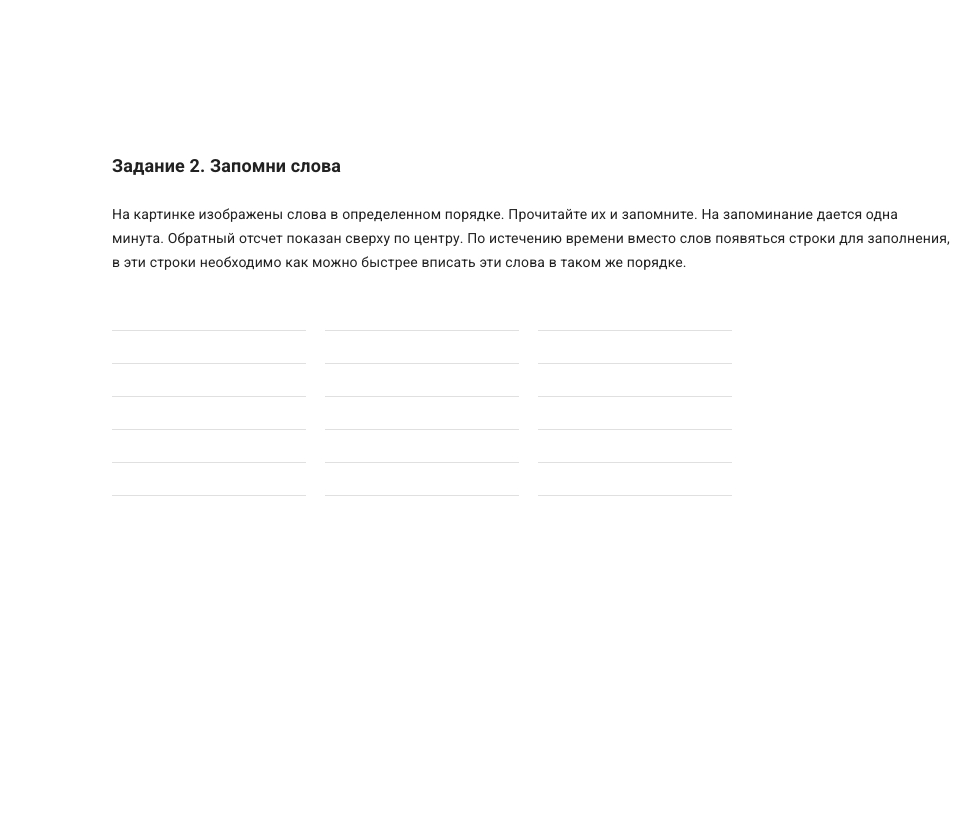
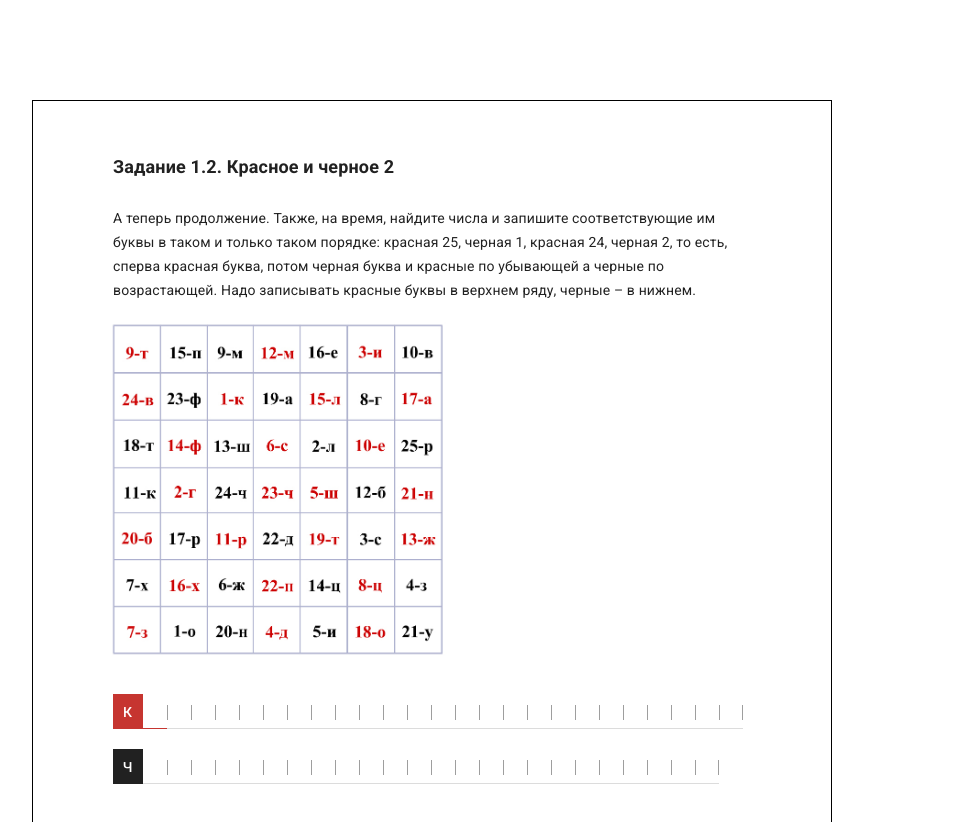
Before and after one commit to avtoriscenaria/archive-tasks, a React (Create React App) app: page / in a window 1280 px wide. Shown: the top 822 px of the page, without its empty margins (68-1048 px from the left). Before the commit the page ends 800 px from the top, so only its background shows below. Built offline with nearby package versions, Linux system fonts and the light colour scheme.

Commit message:
fix styles for Tasks (pixel perfect)

```diff
--- a/src/Container/Container.js
+++ b/src/Container/Container.js
@@ -101,14 +101,15 @@ export default class Container extends Component{
         const {result, crumbs} = this.state;
 
         return (
-            <div style={{margin: 100, width: 1000,
-            //    border: '1px solid black'
+            <div style={{margin: 100, width: 800,
+                boxSizing: 'border-box',
+                 border: '1px solid black'
             }}>
                 {/*<ResultsTable data={this.state.data} onChoose={this.onChoose}*/}
                 {/*              crumbs={crumbs} onChangeDate={this.onChangeDate}*/}
                 {/*              onChangeCrumbs={this.onChangeCrumbs}*/}
                 {/*/>*/}
-                <Task2 result={result} onChange={this.onChange}
+                <Task1_2 result={result} onChange={this.onChange}
                        finished={false} fResults={<div>FINISH</div>} timeOut={true}/>
             </div>
         )
--- a/src/Task1/Task1_1/styles.scss
+++ b/src/Task1/Task1_1/styles.scss
@@ -13,7 +13,7 @@
     letter-spacing: 0.15px;
     color: rgba(0, 0, 0, 0.87);
     text-align: left;
-    padding-bottom: 26px;
+    padding-bottom: 29px;
   }
 
   .description {
@@ -35,7 +35,7 @@
   .task_image {
     width: 100%;
     height: 340px;
-    padding: 28px 0 42px 0;
+    padding: 16px 0 36px 0;
     display: flex;
     align-items: center;
     justify-content: flex-start;
--- a/src/Task1/Task1_2/styles.scss
+++ b/src/Task1/Task1_2/styles.scss
@@ -13,7 +13,7 @@
     letter-spacing: 0.15px;
     color: rgba(0, 0, 0, 0.87);
     text-align: left;
-    padding-bottom: 26px;
+    padding-bottom: 29px;
   }
 
   .description {
@@ -35,7 +35,7 @@
   .task_image {
     width: 100%;
     height: 340px;
-    padding: 28px 0 42px 0;
+    padding: 16px 0 36px 0;
     display: flex;
     align-items: center;
     justify-content: flex-start;
--- a/src/Task1/components/LetterInputs/styles.scss
+++ b/src/Task1/components/LetterInputs/styles.scss
@@ -27,11 +27,12 @@
     width: 24px;
     height: 35px;
     display: flex;
-    align-items: center;
+    padding-top: 11px;
+    //align-items: center;
     border-bottom: 1px solid gainsboro;
 
     .input {
-      height: 10px;
+      height: 15px;
       width: 100%;
       border-left: 1px solid #9E9E9E;
       &::before, &::after {
--- a/src/Task2/components/WordTable/styles.scss
+++ b/src/Task2/components/WordTable/styles.scss
@@ -20,7 +20,8 @@
     box-sizing: border-box;
 
     .word-input {
-      border-bottom: 1px solid rgba(0, 0, 0, 0.12);;
+      border-bottom: 1px solid rgba(0, 0, 0, 0.12);
+      width: 193px;
       input {
         padding: 5px 0;
         font-family: Roboto;
--- a/src/Task2/styles.scss
+++ b/src/Task2/styles.scss
@@ -13,7 +13,7 @@
     letter-spacing: 0.15px;
     color: rgba(0, 0, 0, 0.87);
     text-align: left;
-    padding-bottom: 26px;
+    padding-bottom: 29px;
   }
 
   .description {
@@ -26,7 +26,7 @@
     color: rgba(0, 0, 0, 0.87);
     text-align: left;
     white-space: pre-line;
-    padding-bottom: 23px;
+    padding-bottom: 20px;
   }
 
   .word-task {
```
